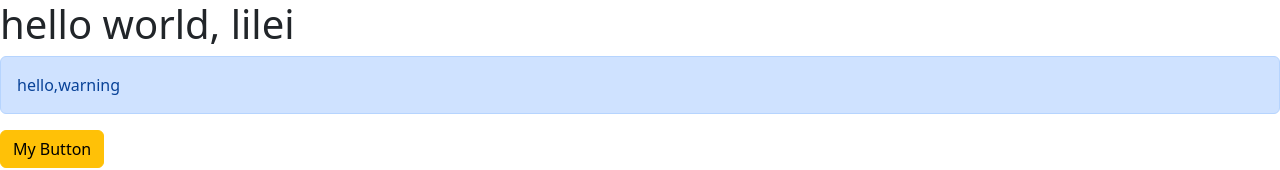
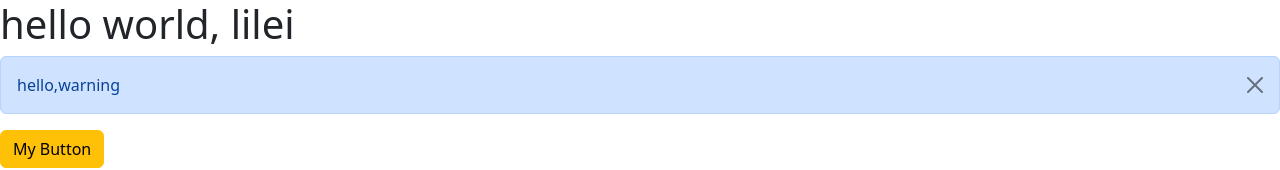
Before and after one commit to React163CWMZ/react-app, a React (Vite) app: page / in a window 1280 px wide. Both pictures are taken after a click on the element "My Button". Shown: the top 170 px of the page. Built offline with nearby package versions, Linux system fonts and the light colour scheme.

Commit message:
button ctrl div visual

```diff
--- a/src/App.tsx
+++ b/src/App.tsx
@@ -1,3 +1,4 @@
+import { useState } from "react";
 import Message from "./Message";
 import Alert from "./components/Alert";
 import Button from "./components/Button";
@@ -8,14 +9,20 @@ function App() {
   function handleSelectItem(item: string) {
     console.log(item);
   }
-  function onClick() {
-    console.log("clicked");
+
+  const [alertVisible, setAlertVisible] = useState(false);
+  function AlertShow() {
+    setAlertVisible(true);
+  }
+
+  function AlertClose() {
+    setAlertVisible(false);
   }
   return (
     <div>
       <Message></Message>
-      <Alert>hello,warning</Alert>
-      <Button color="warning" onClick={onClick}>
+      {alertVisible && <Alert onClose={AlertClose}>hello,warning</Alert>}
+      <Button color="warning" onClick={AlertShow}>
         My Button
       </Button>
       <ListGroup
--- a/src/components/Alert.tsx
+++ b/src/components/Alert.tsx
@@ -2,9 +2,21 @@ import { ReactNode } from "react";
 
 interface Props {
   children: ReactNode;
+  onClose: () => void;
 }
-const Alert = ({ children }: Props) => {
-  return <div className="alert alert-primary">{children}</div>;
+const Alert = ({ children, onClose }: Props) => {
+  return (
+    <div className="alert alert-primary alert-dismissible">
+      {children}
+      <button
+        type="button"
+        className="btn-close"
+        data-bs-dismiss="alert"
+        aria-label="Close"
+        onClick={onClose}
+      ></button>
+    </div>
+  );
 };
 
 export default Alert;
```
